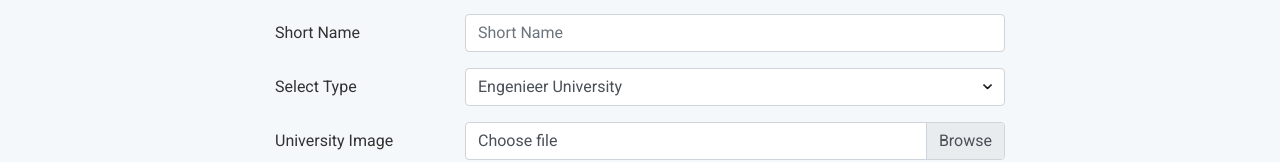
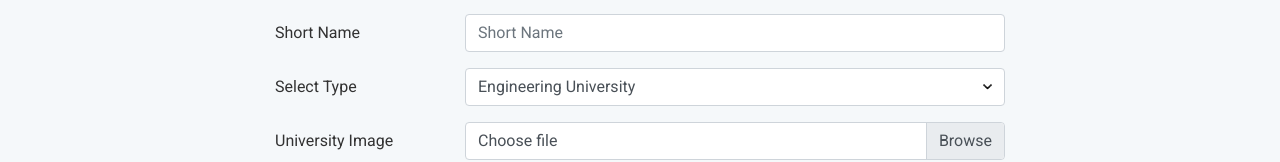
Before and after one commit to Say-M/MCQ_Back, a React (Create React App) app: page /university/add_university in a window 1280 px wide. Shown: the part 194-356 px from the top of the page. Built offline with nearby package versions, Linux system fonts and the light colour scheme.

Commit message:
image location updated

```diff
--- a/src/components/UniversityForm.jsx
+++ b/src/components/UniversityForm.jsx
@@ -17,13 +17,13 @@ const UniversityForm = () => {
     const [formValue, setFormValue] = useState({
         name: "",
         shortName: "",
-        type: "Engenieer University",
-        file: {},
+        type: "Engineering University",
+        image: "",
     });
-    const type = ["Engenieer University", "Science and Tecnology University", "Public University"];
+    const type = ["Engineering University", "Science and Technology University", "Public University"];
     const handleChange = (evt) => {
         let { name, value } = evt.target;
-        if (name === "file") {
+        if (name === "image") {
             value = evt.target.files[0];
         }
         setFormValue(prevValue => {
@@ -78,10 +78,10 @@ const UniversityForm = () => {
             data.name.length &&
             data.shortName.length &&
             data.type.length &&
-            data.file
+            data.image
         ) {
             const document = db.collection("university").doc();
-            fileUploadTaskToStorage(data.file, (link) => {
+            fileUploadTaskToStorage(data.image, (link) => {
                 if (link) {
                     data.image = link;
                     document
@@ -142,7 +142,7 @@ const UniversityForm = () => {
                     <label className="col-sm-2 col-form-label">University Image</label>
                     <div className="col-sm-10 col-md-6">
                         <div className="custom-file">
-                            <input className="custom-file-input" accept="image/*" id="customFile" type="file" name="file" onChange={handleChange} value="" />
+                            <input className="custom-file-input" accept="image/*" id="customFile" type="file" name="image" onChange={handleChange} value="" />
                             <label className="custom-file-label" htmlFor="customFile">Choose file</label>
                         </div>
                     </div>
@@ -154,5 +154,4 @@ const UniversityForm = () => {
         </form>
     </>
 }
-
 export default UniversityForm;
```
